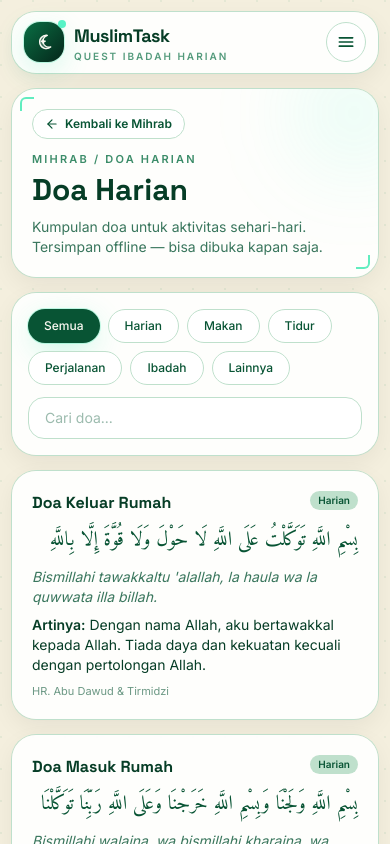
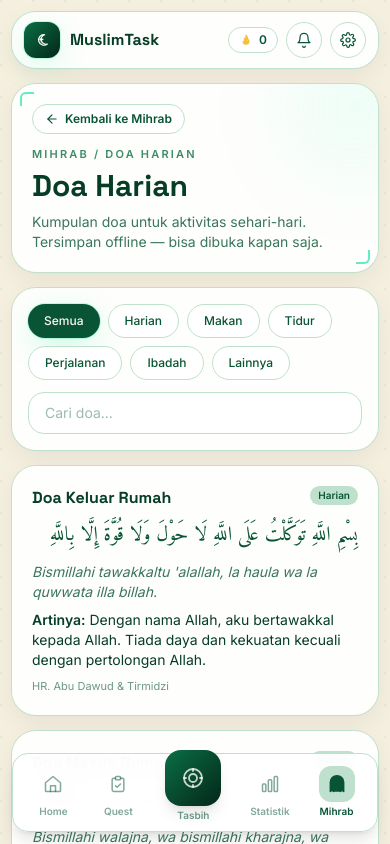
Before and after one commit to airi-drop/MuslimTask, a Next.js app: page /mihrab/doa in a window 390 px wide. Shown: the top 844 px of the page. Built offline with nearby package versions, Linux system fonts and the light colour scheme.

Commit message:
fix(navbar): mobile bottom tab bar with floating center icon, desktop top nav unchanged

```diff
--- a/src/app/layout.tsx
+++ b/src/app/layout.tsx
@@ -56,7 +56,7 @@ export default function RootLayout({ children }: { children: React.ReactNode })
       <body className="min-h-screen font-sans">
         <div className="mx-auto max-w-7xl px-3 py-3 sm:px-5 sm:py-5 lg:px-8">
           <Navbar />
-          <main className="mt-4 sm:mt-5">{children}</main>
+          <main className="mt-4 pb-24 sm:mt-5 sm:pb-0">{children}</main>
         </div>
         <PWARegister />
         <InstallPrompt />
--- a/src/components/Navbar.tsx
+++ b/src/components/Navbar.tsx
@@ -2,18 +2,30 @@
 
 import Link from "next/link";
 import { usePathname } from "next/navigation";
-import { useEffect, useState } from "react";
 import { ThemeToggle } from "@/components/ThemeToggle";
 import { useMuslimState } from "@/lib/useMuslimState";
 import { evaluateAll } from "@/lib/achievements";
 
-type NavItem = {
+/* ─── Bottom tab bar items (mobile) ─── */
+type TabItem = {
   label: string;
   href: string;
-  hasDropdown?: boolean;
+  icon: (props: { className?: string; active?: boolean }) => JSX.Element;
+  center?: boolean;
 };
 
-const ITEMS: NavItem[] = [
+const TABS: TabItem[] = [
+  { label: "Home", href: "/", icon: HomeIcon },
+  { label: "Quest", href: "/quest", icon: QuestIcon },
+  { label: "Tasbih", href: "/tasbih", icon: TasbihIcon, center: true },
+  { label: "Statistik", href: "/statistik", icon: StatsIcon },
+  { label: "Mihrab", href: "/mihrab", icon: MihrabIcon },
+];
+
+/* ─── Desktop top nav items ─── */
+type NavItem = { label: string; href: string; hasDropdown?: boolean };
+
+const DESKTOP_ITEMS: NavItem[] = [
   { label: "Dashboard", href: "/" },
   { label: "Quest", href: "/quest" },
   { label: "Tasbih", href: "/tasbih" },
@@ -24,23 +36,22 @@ const ITEMS: NavItem[] = [
 export function Navbar() {
   const pathname = usePathname();
   const { progress, quests } = useMuslimState();
-  const [open, setOpen] = useState(false);
-
-  useEffect(() => setOpen(false), [pathname]);
 
   const evaluated = evaluateAll(progress, quests);
   const unlockedCount = evaluated.filter((e) => e.unlocked).length;
 
   return (
-    <nav className="card flex flex-wrap items-center justify-between gap-3 px-3 py-2.5 sm:px-5 sm:py-3">
+    <>
+      {/* ═══════ DESKTOP TOP NAV (hidden on mobile) ═══════ */}
+      <nav className="card hidden items-center justify-between gap-3 px-5 py-3 sm:flex">
         {/* Logo */}
-      <Link href="/" className="flex min-w-0 items-center gap-2.5 sm:gap-3">
-        <div className="relative grid h-10 w-10 shrink-0 place-items-center rounded-2xl bg-gradient-to-br from-emerald-600 to-emerald-900 text-parchment-50 shadow-glow sm:h-11 sm:w-11">
-          <CrescentLogo className="h-5 w-5 sm:h-6 sm:w-6" />
+        <Link href="/" className="flex min-w-0 items-center gap-3">
+          <div className="relative grid h-11 w-11 shrink-0 place-items-center rounded-2xl bg-gradient-to-br from-emerald-600 to-emerald-900 text-parchment-50 shadow-glow">
+            <CrescentLogo className="h-6 w-6" />
             <span className="absolute -right-0.5 -top-0.5 h-2 w-2 rounded-full bg-neon-400 animate-glow" />
           </div>
           <div className="min-w-0 leading-tight">
-          <div className="truncate font-display text-lg font-bold tracking-tight text-emerald-800 dark:text-parchment-50 sm:text-xl">
+            <div className="truncate font-display text-xl font-bold tracking-tight text-emerald-800 dark:text-parchment-50">
               MuslimTask
             </div>
             <div className="truncate text-[10px] font-semibold tracking-[0.2em] text-emerald-600/70 dark:text-neon-500/70">
@@ -49,30 +60,16 @@ export function Navbar() {
           </div>
         </Link>
 
-      {/* Mobile: only burger button */}
-      <button
-        onClick={() => setOpen((v) => !v)}
-        aria-label="Menu"
-        className="grid h-10 w-10 place-items-center rounded-full border border-emerald-100 bg-white text-emerald-700 dark:border-emerald-900/60 dark:bg-space-800 dark:text-neon-400 sm:hidden"
-      >
-        <BurgerIcon className="h-5 w-5" />
-      </button>
-
-      {/* Nav links — mobile: full-width column; desktop: inline row */}
-      <div
-        className={`order-3 w-full sm:order-2 sm:flex sm:w-auto sm:items-center sm:gap-1 ${
-          open ? "flex flex-col gap-1" : "hidden sm:flex"
-        }`}
-      >
-        <ul className="flex w-full flex-col items-center gap-1 sm:flex-row sm:w-auto">
-          {ITEMS.map((it) => {
+        {/* Center nav pills */}
+        <ul className="flex items-center gap-1">
+          {DESKTOP_ITEMS.map((it) => {
             const active =
               it.href === "/" ? pathname === "/" : pathname.startsWith(it.href);
             return (
-              <li key={it.href} className="w-full sm:w-auto">
+              <li key={it.href}>
                 <Link
                   href={it.href}
-                  className={`pill w-full justify-center text-sm transition sm:w-auto ${
+                  className={`pill text-sm transition ${
                     active
                       ? "bg-emerald-700 text-parchment-50 shadow-glow dark:bg-emerald-600"
                       : "text-emerald-700 hover:bg-parchment-50 dark:text-parchment-100 dark:hover:bg-space-900"
@@ -88,36 +85,8 @@ export function Navbar() {
           })}
         </ul>
 
-        {/* Mobile-only: extra links inside hamburger */}
-        <div className="mt-2 flex items-center justify-center gap-2 border-t border-emerald-100 pt-3 dark:border-emerald-900/60 sm:hidden">
-          <Link
-            href="/achievement"
-            className="relative grid h-10 w-10 shrink-0 place-items-center rounded-full border border-emerald-100 bg-white text-emerald-700 dark:border-emerald-900/60 dark:bg-space-800 dark:text-parchment-100"
-          >
-            <BellIcon className="h-5 w-5" />
-            {unlockedCount > 0 && (
-              <span className="absolute -right-1 -top-1 grid h-4 min-w-[16px] place-items-center rounded-full bg-amber-400 px-1 text-[10px] font-bold text-emerald-950 shadow-glow-amber">
-                {unlockedCount}
-              </span>
-            )}
-          </Link>
-          <Link
-            href="/settings"
-            aria-label="Pengaturan"
-            className="grid h-10 w-10 shrink-0 place-items-center rounded-full border border-emerald-100 bg-white text-emerald-700 dark:border-emerald-900/60 dark:bg-space-800 dark:text-parchment-100"
-          >
-            <GearIcon className="h-5 w-5" />
-          </Link>
-          <ThemeToggle />
-          <div className="flex items-center gap-2 rounded-full border border-emerald-100 bg-white px-3 py-1.5 text-emerald-700 dark:border-emerald-900/60 dark:bg-space-800 dark:text-parchment-100">
-            <FlameIcon className="h-4 w-4 text-amber-400" />
-            <span className="text-sm font-semibold">{progress.streak} Hari</span>
-          </div>
-        </div>
-      </div>
-
-      {/* Desktop: right-side actions (hidden on mobile) */}
-      <div className="order-2 hidden shrink-0 items-center gap-2 sm:order-3 sm:flex sm:gap-3">
+        {/* Right actions */}
+        <div className="flex shrink-0 items-center gap-3">
           <div className="hidden items-center gap-2 rounded-full border border-emerald-100 bg-white px-3 py-1.5 text-emerald-700 dark:border-emerald-900/60 dark:bg-space-800 dark:text-parchment-100 md:inline-flex">
             <FlameIcon className="h-4 w-4 text-amber-400" />
             <span className="text-sm font-semibold">{progress.streak} Hari</span>
@@ -161,20 +130,180 @@ export function Navbar() {
           </Link>
         </div>
       </nav>
+
+      {/* ═══════ MOBILE TOP BAR (minimal, sm:hidden) ═══════ */}
+      <div className="card flex items-center justify-between px-3 py-2.5 sm:hidden">
+        <Link href="/" className="flex min-w-0 items-center gap-2.5">
+          <div className="relative grid h-9 w-9 shrink-0 place-items-center rounded-xl bg-gradient-to-br from-emerald-600 to-emerald-900 text-parchment-50 shadow-glow">
+            <CrescentLogo className="h-4 w-4" />
+          </div>
+          <span className="truncate font-display text-base font-bold text-emerald-800 dark:text-parchment-50">
+            MuslimTask
+          </span>
+        </Link>
+        <div className="flex items-center gap-2">
+          <div className="flex items-center gap-1.5 rounded-full border border-emerald-100 bg-white px-2.5 py-1 text-emerald-700 dark:border-emerald-900/60 dark:bg-space-800 dark:text-parchment-100">
+            <FlameIcon className="h-3.5 w-3.5 text-amber-400" />
+            <span className="text-xs font-semibold">{progress.streak}</span>
+          </div>
+          <Link
+            href="/achievement"
+            aria-label="Achievement"
+            className="relative grid h-9 w-9 shrink-0 place-items-center rounded-full border border-emerald-100 bg-white text-emerald-700 dark:border-emerald-900/60 dark:bg-space-800 dark:text-parchment-100"
+          >
+            <BellIcon className="h-4 w-4" />
+            {unlockedCount > 0 && (
+              <span className="absolute -right-0.5 -top-0.5 grid h-3.5 min-w-[14px] place-items-center rounded-full bg-amber-400 px-0.5 text-[9px] font-bold text-emerald-950">
+                {unlockedCount}
+              </span>
+            )}
+          </Link>
+          <Link
+            href="/settings"
+            aria-label="Pengaturan"
+            className="grid h-9 w-9 shrink-0 place-items-center rounded-full border border-emerald-100 bg-white text-emerald-700 dark:border-emerald-900/60 dark:bg-space-800 dark:text-parchment-100"
+          >
+            <GearIcon className="h-4 w-4" />
+          </Link>
+        </div>
+      </div>
+
+      {/* ═══════ MOBILE BOTTOM TAB BAR (fixed, sm:hidden) ═══════ */}
+      <div className="fixed inset-x-0 bottom-0 z-50 sm:hidden">
+        <nav className="mx-3 mb-3 flex items-end justify-around rounded-2xl border border-emerald-100 bg-white/95 px-2 py-2 shadow-lg backdrop-blur-md dark:border-emerald-900/60 dark:bg-space-800/95">
+          {TABS.map((tab) => {
+            const active =
+              tab.href === "/"
+                ? pathname === "/"
+                : pathname.startsWith(tab.href);
+
+            if (tab.center) {
+              return (
+                <Link
+                  key={tab.href}
+                  href={tab.href}
+                  className={`-mt-5 flex flex-col items-center gap-0.5 ${
+                    active ? "" : ""
+                  }`}
+                >
+                  <div
+                    className={`grid h-14 w-14 place-items-center rounded-2xl shadow-lg transition ${
+                      active
+                        ? "bg-gradient-to-br from-emerald-500 to-emerald-800 text-parchment-50 shadow-glow"
+                        : "bg-gradient-to-br from-emerald-600 to-emerald-900 text-parchment-50/80"
+                    }`}
+                  >
+                    <tab.icon className="h-6 w-6" active={active} />
+                  </div>
+                  <span
+                    className={`text-[10px] font-semibold ${
+                      active
+                        ? "text-emerald-700 dark:text-neon-400"
+                        : "text-emerald-700/60 dark:text-parchment-100/50"
+                    }`}
+                  >
+                    {tab.label}
+                  </span>
+                </Link>
               );
             }
 
+            return (
+              <Link
+                key={tab.href}
+                href={tab.href}
+                className="flex flex-col items-center gap-0.5 py-1"
+              >
+                <div
+                  className={`grid h-9 w-9 place-items-center rounded-xl transition ${
+                    active
+                      ? "bg-emerald-100 dark:bg-emerald-900/60"
+                      : ""
+                  }`}
+                >
+                  <tab.icon
+                    className={`h-5 w-5 transition ${
+                      active
+                        ? "text-emerald-700 dark:text-neon-400"
+                        : "text-emerald-700/50 dark:text-parchment-100/40"
+                    }`}
+                    active={active}
+                  />
+                </div>
+                <span
+                  className={`text-[10px] font-semibold ${
+                    active
+                      ? "text-emerald-700 dark:text-neon-400"
+                      : "text-emerald-700/50 dark:text-parchment-100/40"
+                  }`}
+                >
+                  {tab.label}
+                </span>
+              </Link>
+            );
+          })}
+        </nav>
+      </div>
+    </>
+  );
+}
+
+/* ─── Tab Icons ─── */
+
+function HomeIcon({ className, active }: { className?: string; active?: boolean }) {
+  return (
+    <svg className={className} viewBox="0 0 24 24" fill={active ? "currentColor" : "none"} stroke="currentColor" strokeWidth="1.8" strokeLinecap="round" strokeLinejoin="round">
+      <path d="M3 10.5 12 3l9 7.5V20a1 1 0 0 1-1 1H4a1 1 0 0 1-1-1V10.5Z" />
+      {!active && <path d="M9 21V14h6v7" />}
+    </svg>
+  );
+}
+
+function QuestIcon({ className, active }: { className?: string; active?: boolean }) {
+  return (
+    <svg className={className} viewBox="0 0 24 24" fill={active ? "currentColor" : "none"} stroke="currentColor" strokeWidth="1.8" strokeLinecap="round" strokeLinejoin="round">
+      <path d="M9 5H7a2 2 0 0 0-2 2v12a2 2 0 0 0 2 2h10a2 2 0 0 0 2-2V7a2 2 0 0 0-2-2h-2" />
+      <rect x="9" y="3" width="6" height="4" rx="1" />
+      {!active && <><path d="m9 14 2 2 4-4" /></>}
+    </svg>
+  );
+}
+
+function TasbihIcon({ className }: { className?: string; active?: boolean }) {
+  return (
+    <svg className={className} viewBox="0 0 24 24" fill="none" stroke="currentColor" strokeWidth="1.8" strokeLinecap="round" strokeLinejoin="round">
+      <circle cx="12" cy="12" r="9" />
+      <circle cx="12" cy="12" r="4" />
+      <path d="M12 3v2M12 19v2M3 12h2M19 12h2" />
+    </svg>
+  );
+}
+
+function StatsIcon({ className, active }: { className?: string; active?: boolean }) {
+  return (
+    <svg className={className} viewBox="0 0 24 24" fill={active ? "currentColor" : "none"} stroke="currentColor" strokeWidth="1.8" strokeLinecap="round" strokeLinejoin="round">
+      <rect x="3" y="12" width="4" height="9" rx="1" />
+      <rect x="10" y="7" width="4" height="14" rx="1" />
+      <rect x="17" y="3" width="4" height="18" rx="1" />
+    </svg>
+  );
+}
+
+function MihrabIcon({ className, active }: { className?: string; active?: boolean }) {
+  return (
+    <svg className={className} viewBox="0 0 24 24" fill={active ? "currentColor" : "none"} stroke="currentColor" strokeWidth="1.8" strokeLinecap="round" strokeLinejoin="round">
+      <path d="M4 21V10a8 8 0 0 1 16 0v11" />
+      <path d="M8 21v-5a4 4 0 0 1 8 0v5" />
+      {!active && <path d="M12 7v2" />}
+    </svg>
+  );
+}
+
+/* ─── Shared Icons ─── */
+
 function CrescentLogo({ className }: { className?: string }) {
   return (
-    <svg
-      className={className}
-      viewBox="0 0 24 24"
-      fill="none"
-      stroke="currentColor"
-      strokeWidth="1.6"
-      strokeLinecap="round"
-      strokeLinejoin="round"
-    >
+    <svg className={className} viewBox="0 0 24 24" fill="none" stroke="currentColor" strokeWidth="1.6" strokeLinecap="round" strokeLinejoin="round">
       <path d="M16 4a8 8 0 1 0 4 14 6 6 0 0 1-4-14Z" fill="currentColor" opacity=".25" />
       <path d="M16 4a8 8 0 1 0 4 14 6 6 0 0 1-4-14Z" />
       <path d="m11 9 .8 1.7L13.5 11l-1.7.8L11 13.5 10.2 11.8 8.5 11l1.7-.3L11 9Z" fill="currentColor" />
@@ -208,14 +337,6 @@ function BellIcon({ className }: { className?: string }) {
   );
 }
 
-function BurgerIcon({ className }: { className?: string }) {
-  return (
-    <svg className={className} viewBox="0 0 24 24" fill="none" stroke="currentColor" strokeWidth="2" strokeLinecap="round">
-      <path d="M4 7h16M4 12h16M4 17h16" />
-    </svg>
-  );
-}
-
 function GearIcon({ className }: { className?: string }) {
   return (
     <svg className={className} viewBox="0 0 24 24" fill="none" stroke="currentColor" strokeWidth="1.8" strokeLinecap="round" strokeLinejoin="round">
```
Lines whose indentation alone changed are shown as unchanged.
